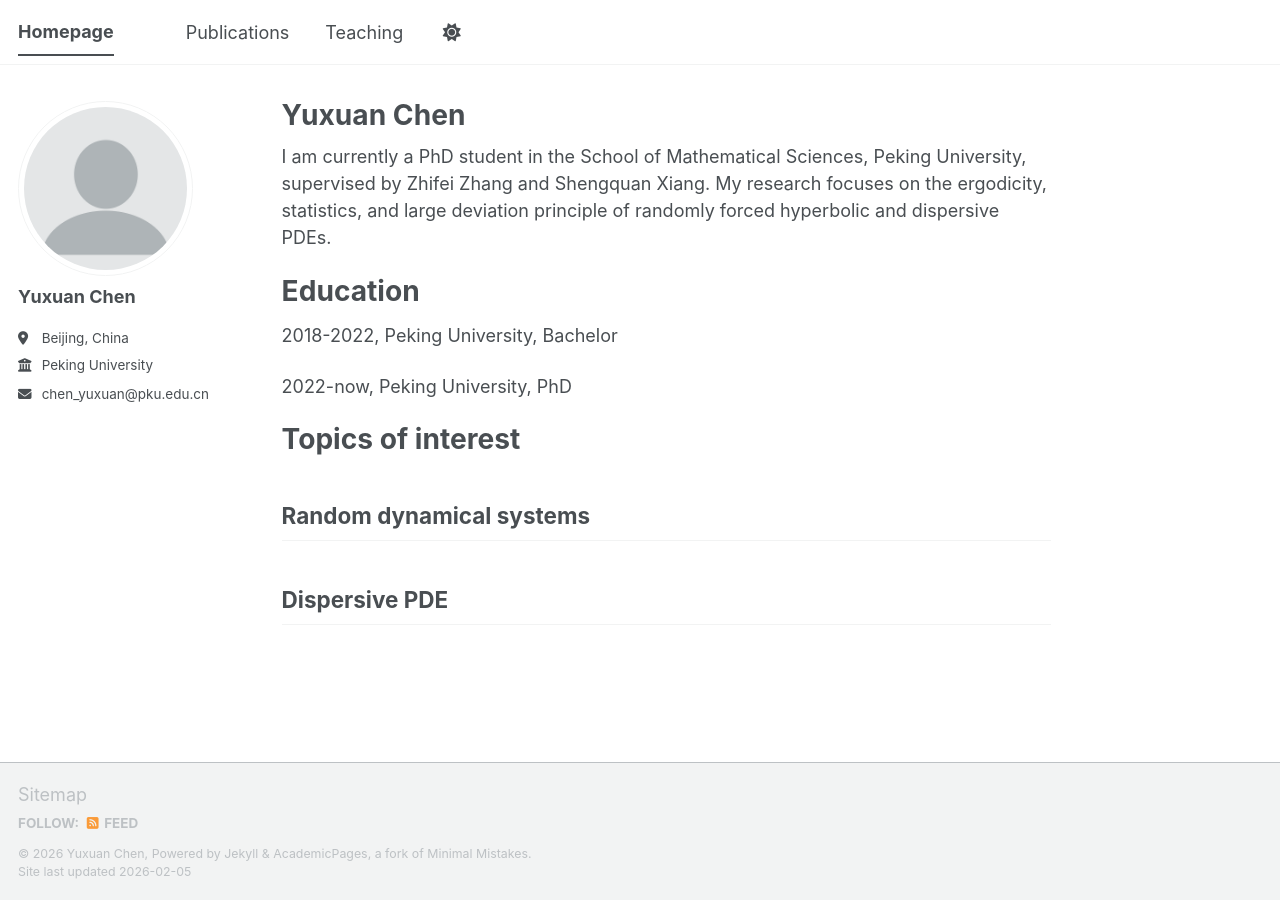
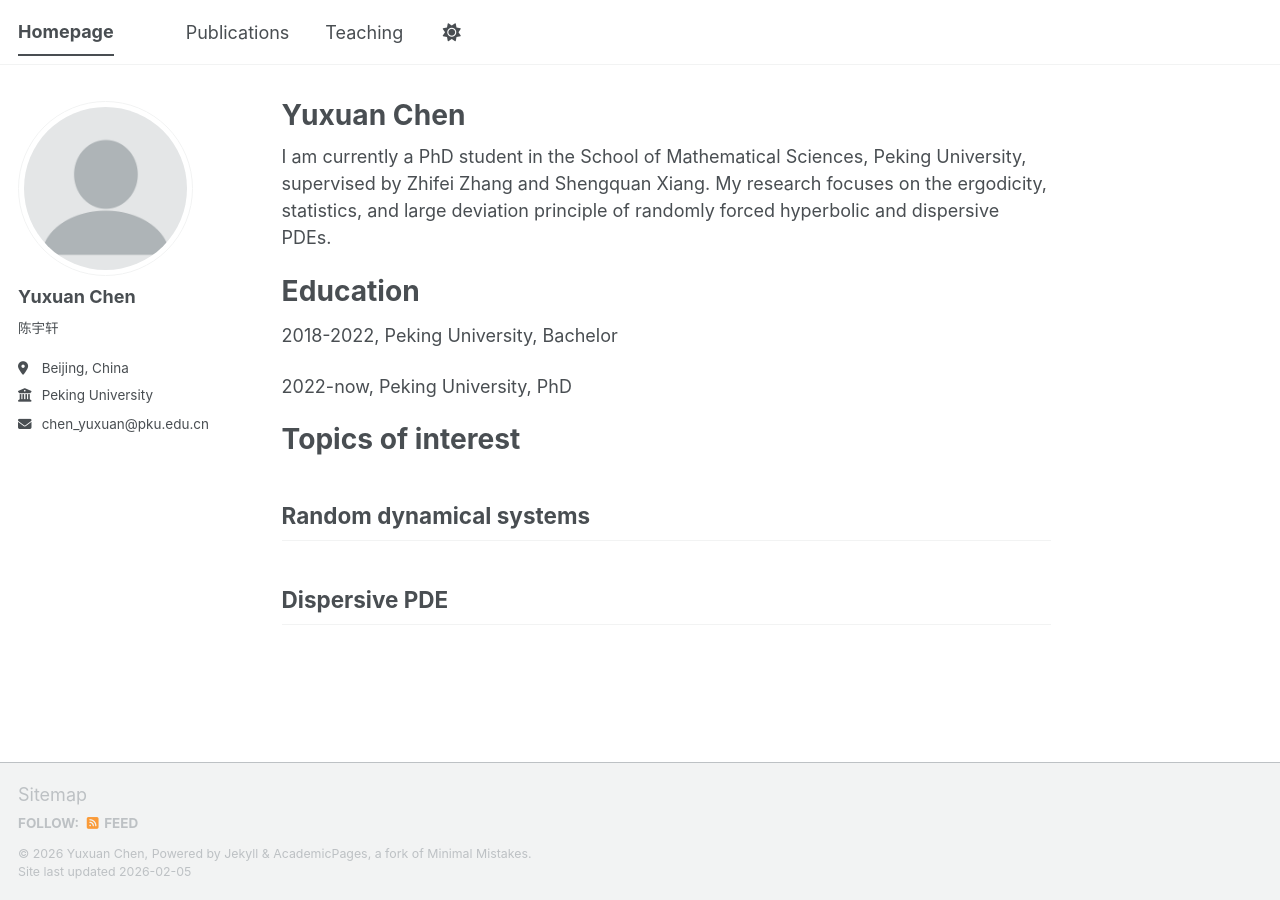
Before and after one commit to yxchen-pku/yxchen-pku.github.io, a Jekyll site: the page built from _pages/about.md, in a window 1280 px wide. Built offline with Jekyll 4.4.1, drawn with Linux system fonts in a browser that asks for light colours; a script bundle is joined from its source files by our own code; library files that are not in the unit come from our copies.

Commit message:
Update _config.yml

```diff
--- a/_config.yml
+++ b/_config.yml
@@ -26,7 +26,7 @@ author:
   avatar           : "profile.png"
   name             : "Yuxuan Chen"
   # pronouns         : # example: "she/her"
-  bio              : ""
+  bio              : "陈宇轩"
   location         : "Beijing, China"
   employer         : "Peking University"
   # uri              : # URL
```
